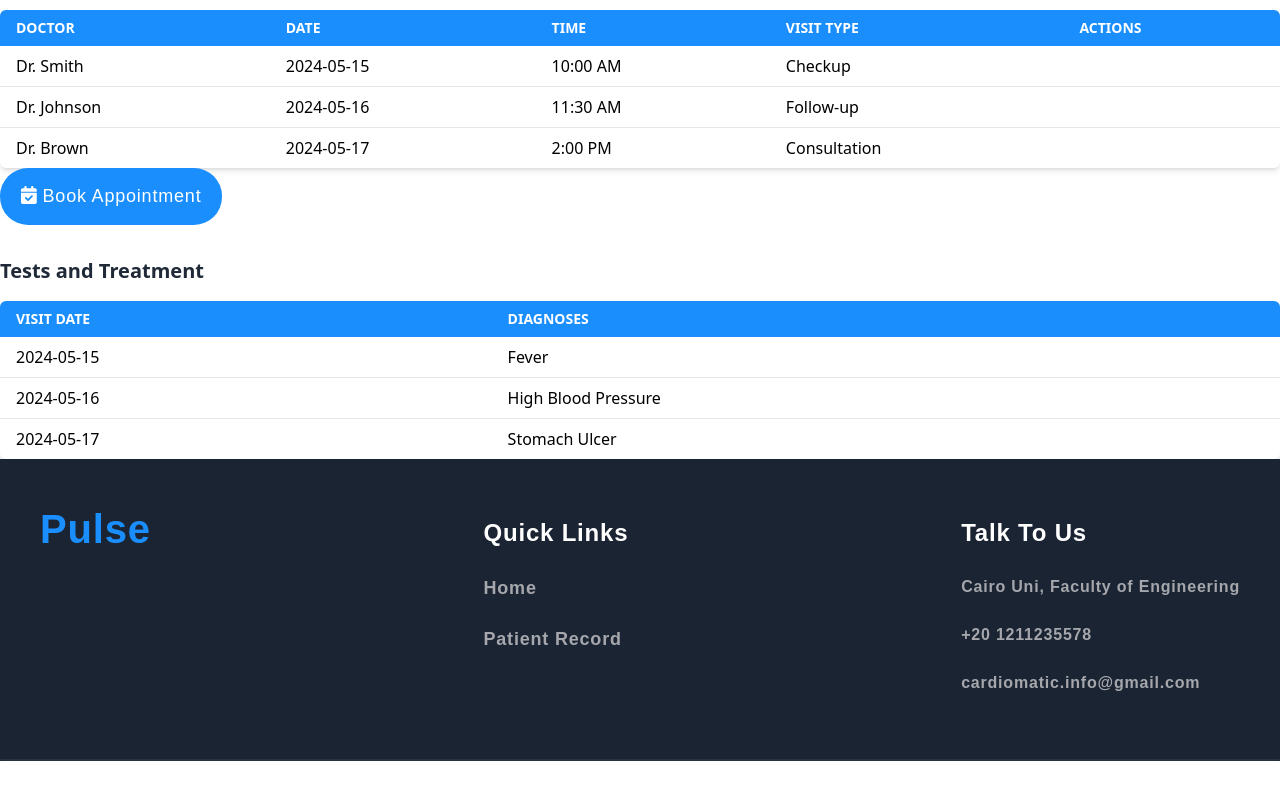
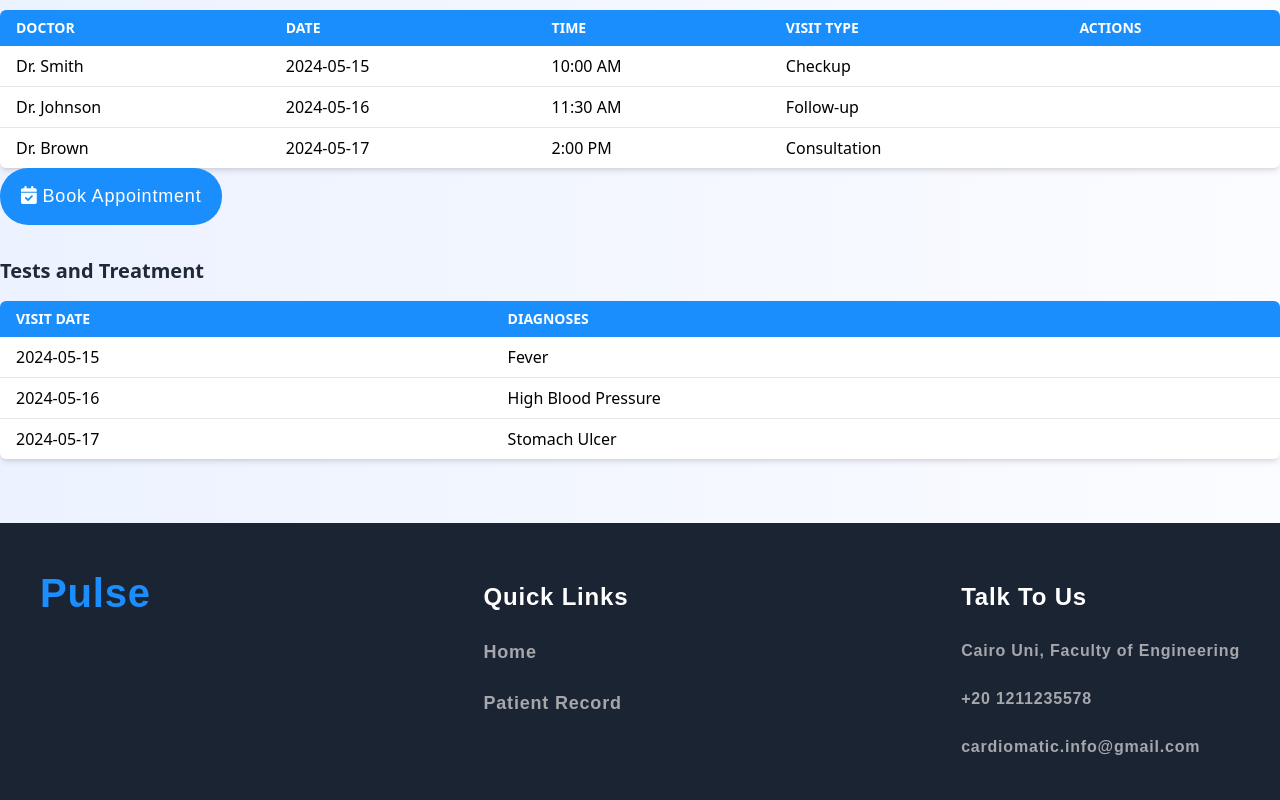
Before and after one commit to fadymohsen/CardioMaticClinic, a React (Create React App) app: page /patient-record in a window 1280 px wide. Shown: the part 598-1398 px from the top of the page. Before the commit the page ends 1359 px from the top, so only its background shows below. Built offline with nearby package versions, Linux system fonts and the light colour scheme.

Commit message:
Add files via upload

```diff
--- a/src/Pages/PatientRecord.js
+++ b/src/Pages/PatientRecord.js
@@ -42,7 +42,7 @@ export default function PatientRecord() {
   return (
     <>
       <Navbar />
-      <div className="overflow-x-auto mt-8">
+      <div className="overflow-x-auto mt-8" style={{ background: "linear-gradient(to right, #ECF2FF, #FBFCFF)", paddingBottom: "2rem" }}>
         {/* Records with Diagnosis */}
         <div className="mb-8">
           <h3 className="text-lg font-semibold text-gray-800 mb-2">Records with Diagnosis</h3>
@@ -111,18 +111,16 @@ export default function PatientRecord() {
 
                   </td>
                 </tr>
-
               ))}
-
             </tbody>
           </table>
           <button className="text-appointment-btn" type="button" onClick={handleBookAppointmentClick}>
-                      <FontAwesomeIcon icon={faCalendarCheck} /> Book Appointment
-                    </button>
+            <FontAwesomeIcon icon={faCalendarCheck} /> Book Appointment
+          </button>
         </div>
 
         {/* Tests and Treatment Table */}
-        <div>
+        <div style={{ marginBottom: "2rem" }}>
           <h2 className="text-xl font-semibold text-gray-800 mb-4">Tests and Treatment</h2>
           <table className="min-w-full bg-white rounded-md overflow-hidden shadow-md">
             <thead className="bg-primary text-white">
```
